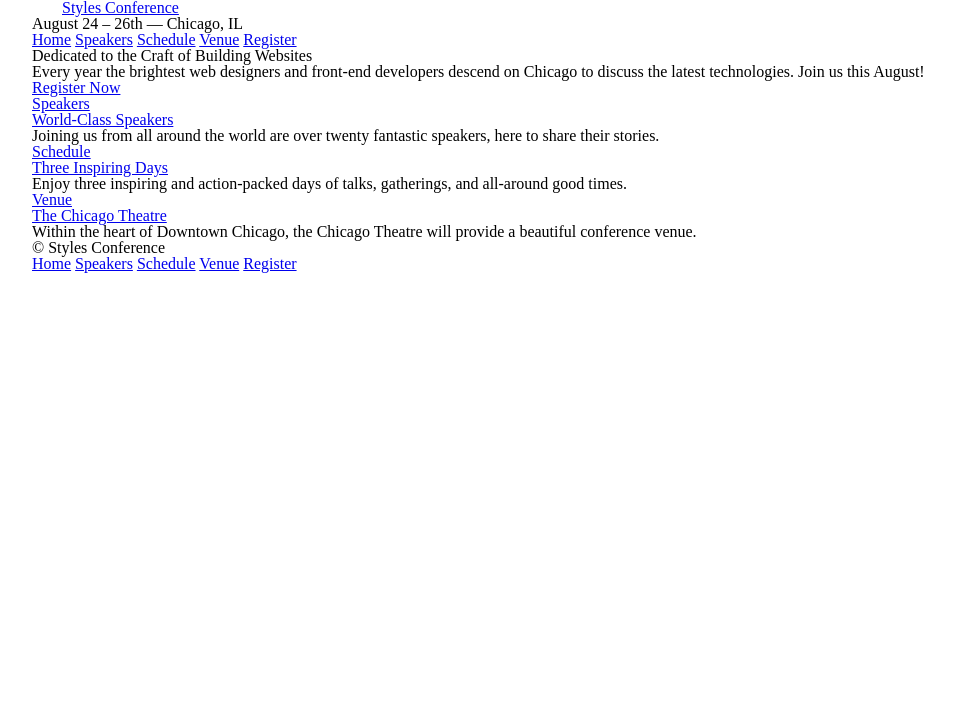
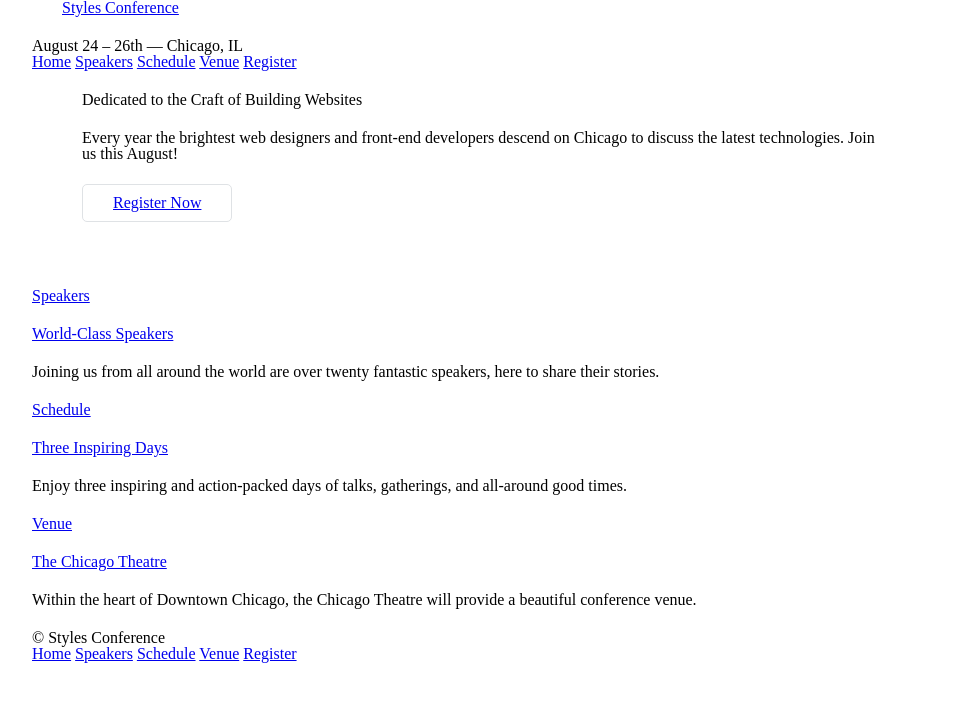
Before and after one commit to theendofgenesis/styles-conference, a plain HTML site: page index.html in a window 1280 px wide. Shown: the whole page, without its empty margins (158-1112 px from the left). Drawn offline with Linux system fonts and the light colour scheme.

Commit message:
Added hero and register button classes

```diff
--- a/assets/stylesheets/main.css
+++ b/assets/stylesheets/main.css
@@ -53,3 +53,28 @@ table {
     padding-right: 30px;
     width: 960px;
 }
+
+/* Home */
+
+.hero {
+    padding: 22px 80px 66px 80px;
+}
+
+/* Typography */
+
+h1, h3, h4, h5, p {
+    margin-bottom: 22px;
+}
+
+/* Buttons */
+
+.btn {
+    border-radius: 5px;
+    display: inline-block;
+    margin: 0;
+}
+
+.btn-alt {
+    border: 1px solid #dfe2e5;
+    padding: 10px 30px;
+}
--- a/index.html
+++ b/index.html
@@ -24,11 +24,11 @@
             </nav>
         </header>
 
-        <section class="container">
+        <section class="hero container">
             <h3>Dedicated to the Craft of Building Websites</h3>
             <p>Every year the brightest web designers and front-end developers descend on Chicago to discuss the latest technologies. Join us this August!</p>
 
-            <a href="register.html">Register Now</a>
+            <a class="btn btn-alt" href="register.html">Register Now</a>
         </section>
 
         <section class="container">
```
Also changed, not shown: register.html (+1 -1 lines), schedule.html (+1 -1 lines), speakers.html (+1 -1 lines), venue.html (+1 -1 lines).
